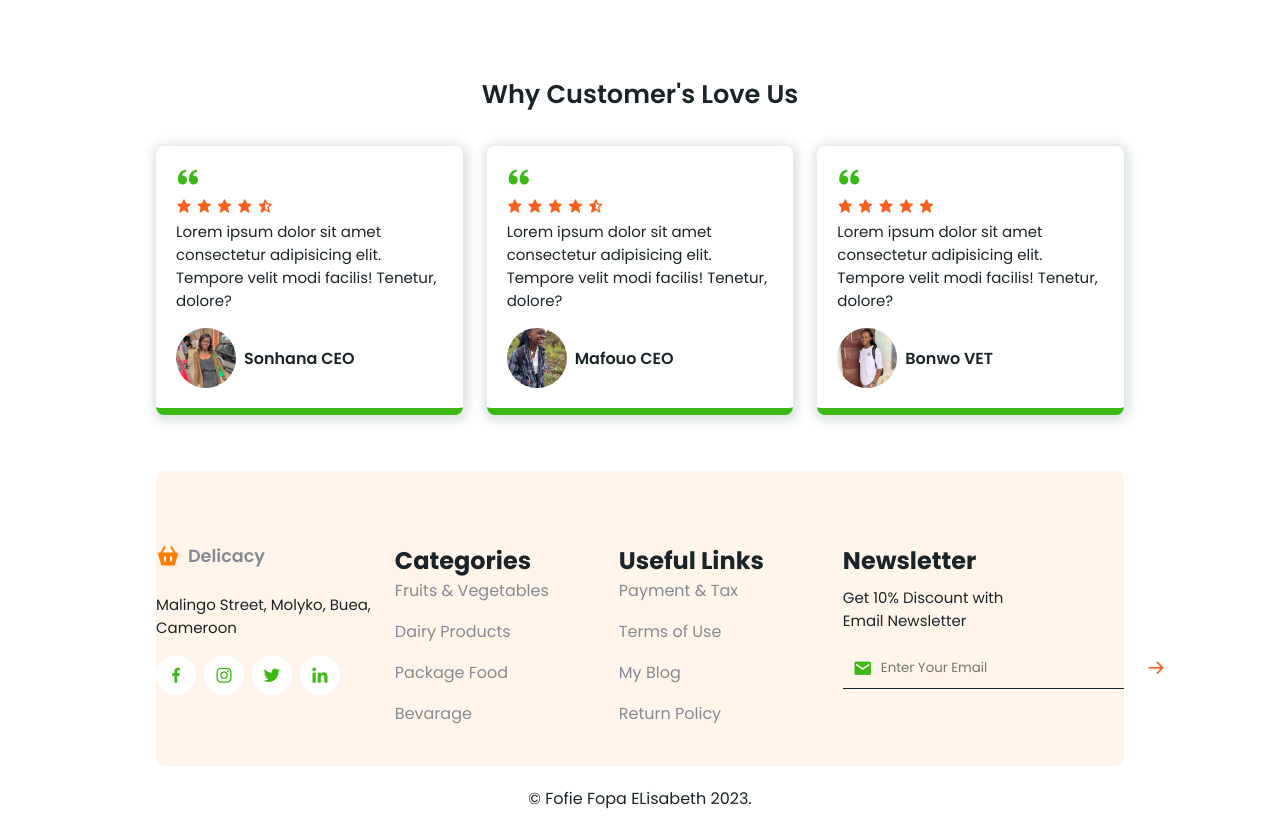
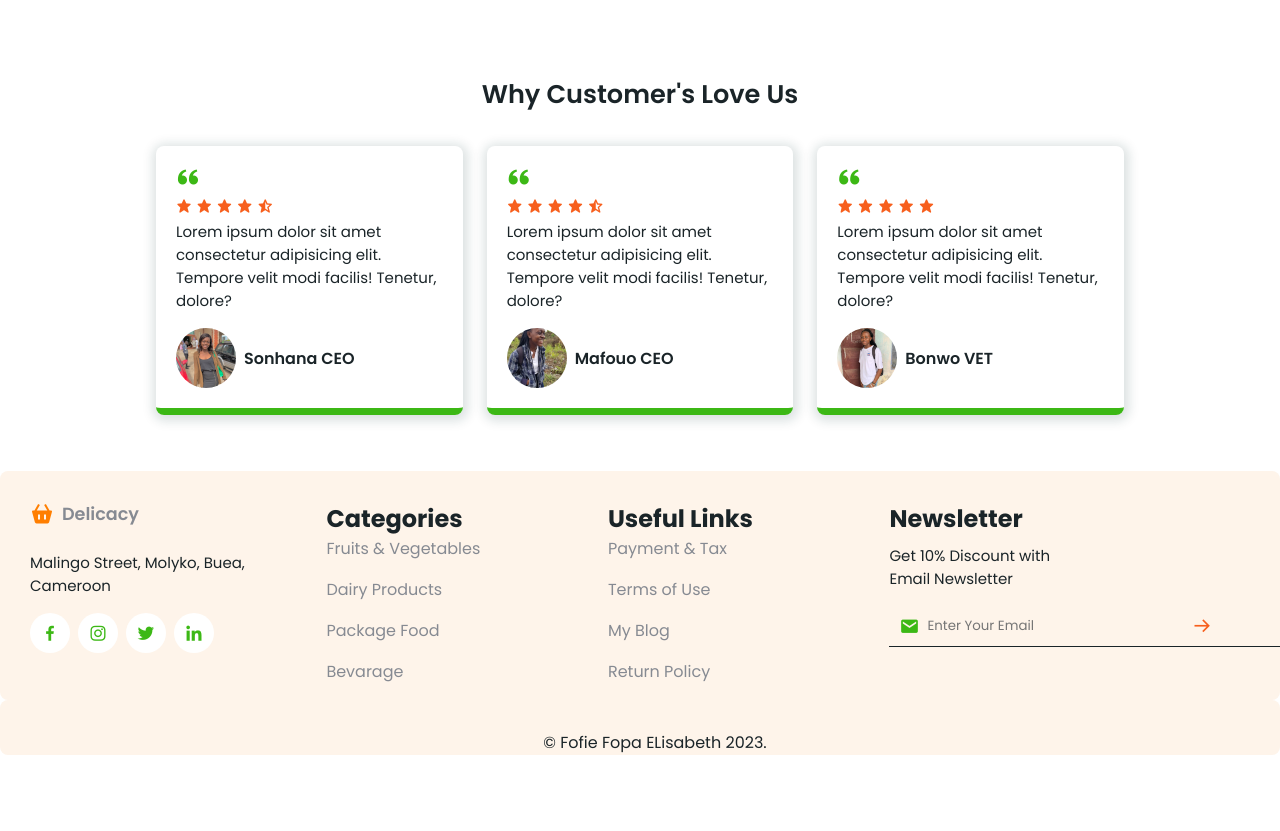
Before and after one commit to FOFIE2002/Fruit_shopping_site, a plain HTML site: page index.html in a window 1280 px wide. Shown: the part 2563-3394 px from the top of the page. After the commit the page ends 3318 px from the top, so only its background shows below. Drawn offline with nearby package versions, Linux system fonts and the light colour scheme.

Commit message:
updated the footer section

```diff
--- a/styles.css
+++ b/styles.css
@@ -16,6 +16,15 @@
     --light-orange-color: #f75f1d;
     --text-color: #1a2428;
     --bg-color: #fff;
+}
+::-webkit-scrollbar{
+    width: 0.5rem;
+    background: var(--light-green-color);
+}
+::-webkit-scrollbar-thumb{
+    width: 0.5rem;
+    background: var(--green-color);
+    border-radius: 5rem;
 }
 section{
     padding: 4.5rem 0 1.5rem;
@@ -180,7 +189,7 @@ header {
 .heading span{
     color: var(--green-color);
 }
-.categories, .products, .about, .customers, .footer, .copyright{
+.categories, .products, .about, .customers{
     max-width: 968px;
     margin-left: auto;
     margin-right: auto;
@@ -379,6 +388,8 @@ header {
     margin-top: 2rem;
     background: #fef4ea;
     border-radius: 0.5rem;
+    width: 100%;
+    padding: 30px 0 0 30px;
 }
 .footer-box{
     display: flex;
@@ -435,4 +446,8 @@ header {
 .copyright{
     text-align: center;
     padding: 20px;
+    background: #fef4ea;
+    border-radius: 0.5rem;
+    width: 100%;
+    padding: 30px 0 0 30px;
 }
```
